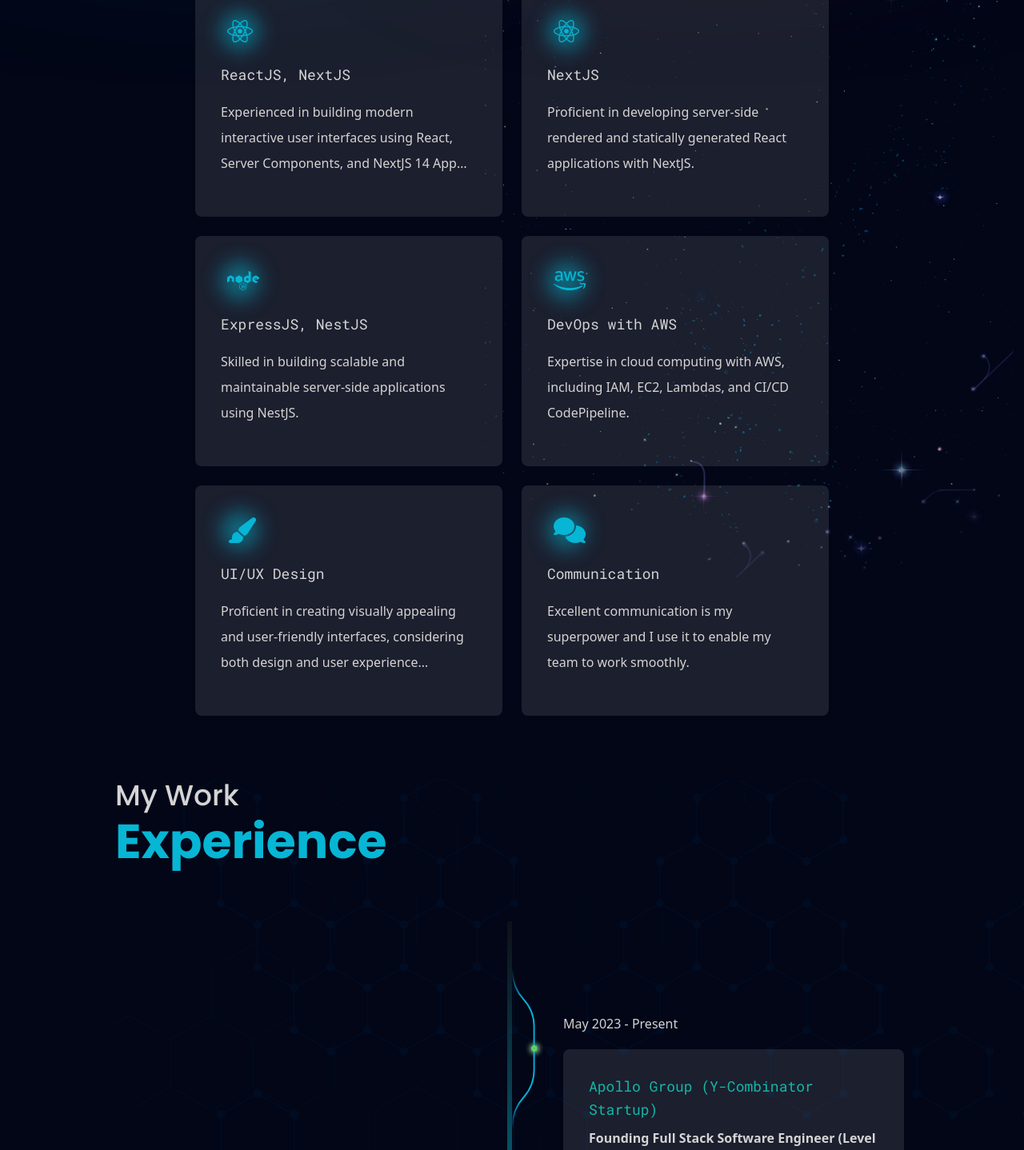
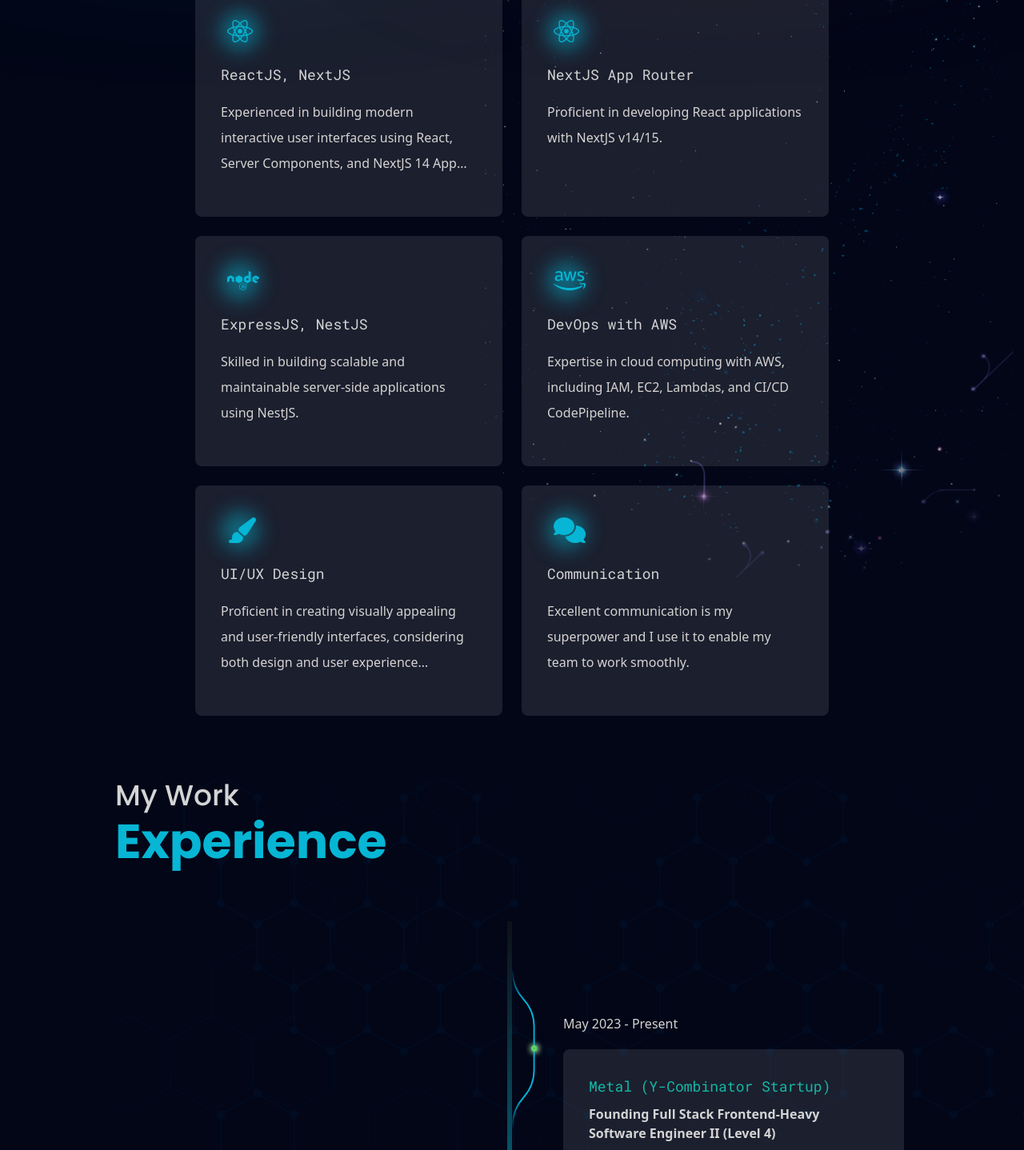
Before and after one commit to hallucinogenizer/portfolio-template, a React (Vite) app: page / in a window 1280 px wide. Shown: the part 960-2398 px from the top of the page at 80% size. Built offline with nearby package versions, Linux system fonts and the light colour scheme.

Commit message:
updated work experience, blog posts

```diff
--- a/src/components/MyBlogSection/MyBlogSection.tsx
+++ b/src/components/MyBlogSection/MyBlogSection.tsx
@@ -12,11 +12,8 @@ export default function MyBlogSection() {
     <div className={cn("flex flex-col gap-16", HORIZONTAL_PADDING)}>
       <SectionHeading title={["My", "Blog"]} />
 
-      <div
-        className="flex flex-wrap gap-12 justify-center"
-        style={{ gap: "4.375rem" }}
-      >
-        {blogsData.slice(0, 3).map((blogData, i) => (
+      <div className="flex flex-wrap gap-12 justify-center" style={{ gap: "4.375rem" }}>
+        {blogsData.map((blogData, i) => (
           <Fade direction="up" delay={i * 200} triggerOnce>
             <BlogPostCard content={blogData} />
           </Fade>
--- a/src/data.ts
+++ b/src/data.ts
@@ -4,6 +4,8 @@ import DanishDp from "./assets/custom/danish.jpg";
 import WahabDp from "./assets/custom/Wahab.jpeg";
 import SupertokensBlogPost from "./assets/custom/supertokens-blog-post.png";
 import ReactStateManagementBlogPostThumbnail from "./assets/custom/react-state-management.png";
+import UnderstandingLargeUnfamiliarCodebases from "./assets/custom/understanding-large-unfamiliar-codebases.webp";
+import OrvalLogo from "./assets/custom/orval-logo.png";
 import TypeScriptPythonThumbnail from "./assets/custom/typescript-python.jpeg";
 import RohanDP from "./assets/custom/my_picture_no_bg.png";
 
@@ -11,13 +13,7 @@ export const data: DataType = {
   person: {
     picture: RohanDP,
     name: "Rohan Hussain",
-    titles: [
-      "Software Engineer",
-      "Master Communicator",
-      "UI/UX Designer",
-      "Leader",
-      "Team Player",
-    ],
+    titles: ["Software Engineer", "Master Communicator", "UI/UX Designer", "Leader", "Team Player"],
     phoneNumber: "+923320460729",
     email: "contact@rohanhussain.com",
     linkedIn: "https://linkedin.com/in/rohan-hussain",
@@ -32,21 +28,18 @@ export const data: DataType = {
     },
     {
       icon: "fa-brands fa-react",
-      title: "NextJS",
-      description:
-        "Proficient in developing server-side rendered and statically generated React applications with NextJS.",
+      title: "NextJS App Router",
+      description: "Proficient in developing React applications with NextJS v14/15.",
     },
     {
       icon: "fa-brands fa-node",
       title: "ExpressJS, NestJS",
-      description:
-        "Skilled in building scalable and maintainable server-side applications using NestJS.",
+      description: "Skilled in building scalable and maintainable server-side applications using NestJS.",
     },
     {
       icon: "fa-brands fa-aws",
       title: "DevOps with AWS",
-      description:
-        "Expertise in cloud computing with AWS, including IAM, EC2, Lambdas, and CI/CD CodePipeline.",
+      description: "Expertise in cloud computing with AWS, including IAM, EC2, Lambdas, and CI/CD CodePipeline.",
     },
     {
       icon: "fa-solid fa-paint-brush",
@@ -57,8 +50,7 @@ export const data: DataType = {
     {
       icon: "fa-solid fa-comments",
       title: "Communication",
-      description:
-        "Excellent communication is my superpower and I use it to enable my team to work smoothly.",
+      description: "Excellent communication is my superpower and I use it to enable my team to work smoothly.",
     },
   ],
   testimonials: [
@@ -98,9 +90,9 @@ export const data: DataType = {
   experience: [
     {
       date: "May 2023 - Present",
-      companyName: "Apollo Group (Y-Combinator Startup)",
-      jobTitle: "Founding Full Stack Software Engineer (Level 3)",
-      description: `Apollo group is the next project of the Airlift Technologies team, that raised $120M+ in capital before shutting down. I have helped launch 2 MVP products, involving GPT-based chatbots and React-based web applications. I am working in a dynamic startup environment with a small team of software engineers.
+      companyName: "Metal (Y-Combinator Startup)",
+      jobTitle: "Founding Full Stack Frontend-Heavy Software Engineer II (Level 4)",
+      description: `Metal formerly known as Apollo Group is the next project of the Airlift Technologies team, that raised $120M+ in capital before shutting down. I have helped launch 2 MVP products, involving GPT-based chatbots and React-based web applications. I am working in a dynamic startup environment with a small team of software engineers.
 
       Within a period of 8 months, I was promoted two times due to exceptional performance.`,
     },
@@ -136,9 +128,16 @@ export const data: DataType = {
   ],
   blog: [
     {
-      title:
-        "Setting up Supertokens with a NextJS 13 Frontend and an ExpressJS Backend",
-      link: "https://rohanhussain.com/blog/post/supertokens-with-nextjs-and-expressjs/",
+      title: "How to incrementally add TypeScript response-types to your React/Svelte/Vue/Angular API data fetching",
+      link: "https://rohanhussain.com/blog/blog/post/how-to-incrementally-introduce-strong-typing-to-your-api-fetches-in-react/",
+      description:
+        "This article dives into how you can use projects like orval to consume an OpenAPI spec file and produce a client wrapper for almost any fetching library of your choosing",
+      thumbnail: OrvalLogo,
+      datePosted: "July 26, 2024",
+    },
+    {
+      title: "Setting up Supertokens with a NextJS 13 Frontend and an ExpressJS Backend",
+      link: "https://rohanhussain.com/blog/blog/post/supertokens-with-nextjs-and-expressjs/",
       description:
         "This article teaches you how to locally set up a NextJS 13 frontend (with App Router as well as Pages Router) and a separate ExpressJS backend and also explains how the whole setup works.",
       thumbnail: SupertokensBlogPost,
@@ -146,17 +145,25 @@ export const data: DataType = {
     },
     {
       title: "State Management Tools in React",
-      link: "https://rohanhussain.com/blog/post/react-state-management-tools/",
+      link: "https://rohanhussain.com/blog/blog/post/react-state-management-tools/",
       description: "ContextAPI, Redux, Zustand, Jotai, what to use?",
       thumbnail: ReactStateManagementBlogPostThumbnail,
       datePosted: "May 8, 2023",
     },
     {
       title: "Typescript-like Types in Python 3",
-      link: "https://rohanhussain.com/blog/post/typescript-like-types-in-python/",
+      link: "https://rohanhussain.com/blog/blog/post/typescript-like-types-in-python/",
       description: "def sum(x: int, y: int) -> int",
       thumbnail: TypeScriptPythonThumbnail,
       datePosted: "February 14, 2023",
     },
+    {
+      title: "Understanding Large Unfamiliar Codebases",
+      link: "https://rohanhussain.com/blog/blog/post/understanding-large-codebases/",
+      description:
+        "This article explores techniques that help you get started with understanding large and complex codebases that you are new to.",
+      thumbnail: UnderstandingLargeUnfamiliarCodebases,
+      datePosted: "September 23, 2022",
+    },
   ],
 };
```
Also changed, not shown: src/assets/custom/orval-logo.png (added), src/assets/custom/understanding-large-unfamiliar-codebases.webp (added).
